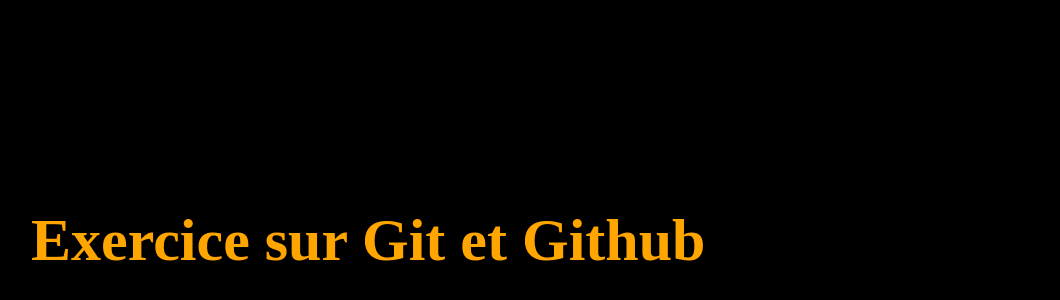
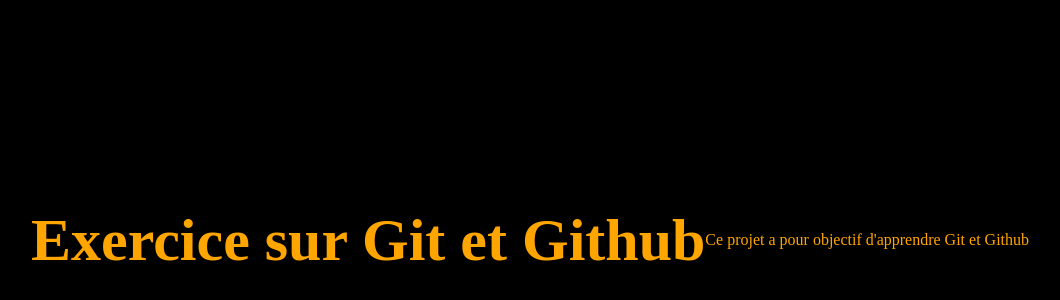
Before and after one commit to MamadouCly/mon-projet-exercice, a plain HTML site: page index.html in a window 1280 px wide. Shown: the part 168-468 px from the top of the page, without its empty margins (110-1170 px from the left). Drawn offline with Linux system fonts and the light colour scheme.

Commit message:
Création de paragraphe

```diff
--- a/style.css
+++ b/style.css
@@ -1,6 +1,10 @@
 h1 {
     text-align: center;
     animation: move 5s linear infinite;
+}
+p {
+    color: orange;
+    text-align: center;
 }
 body {
     background-color: #000;
```
